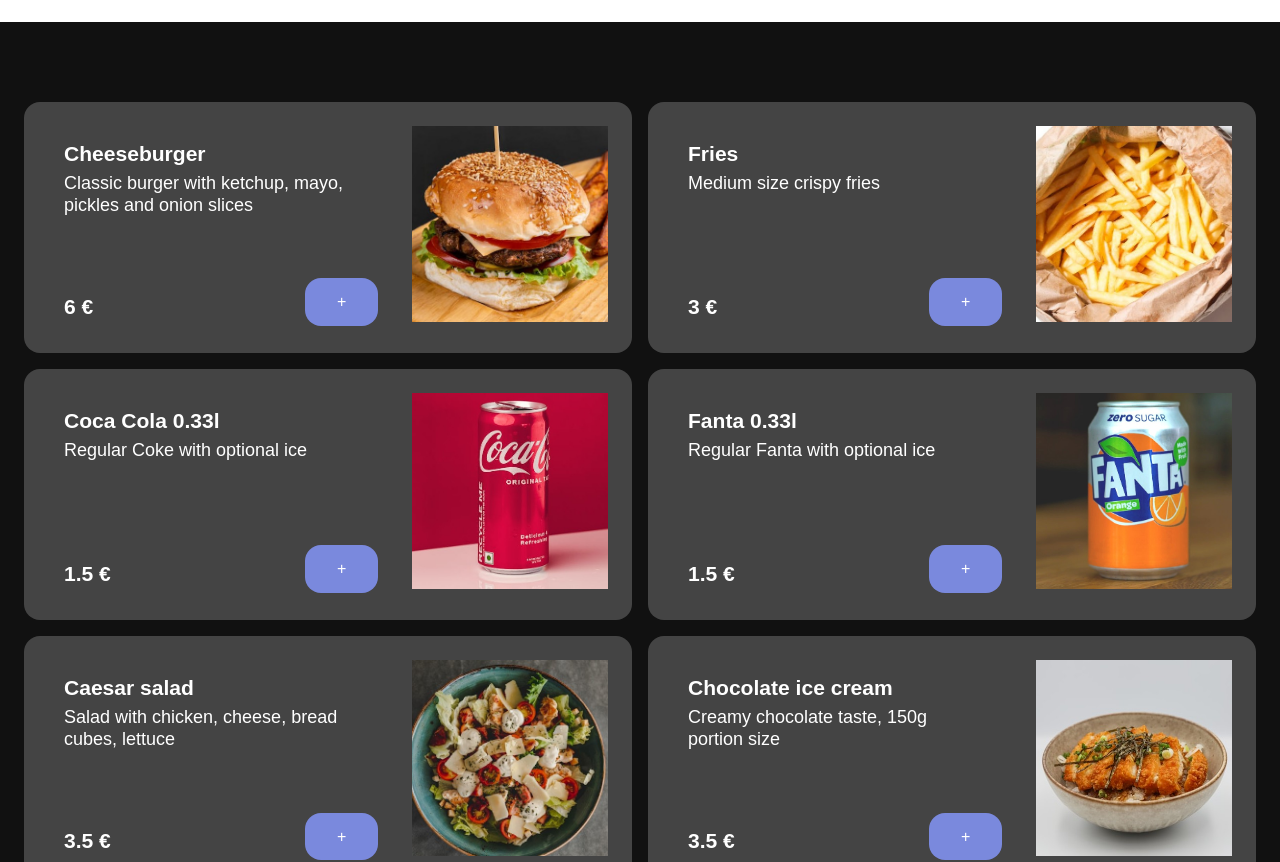
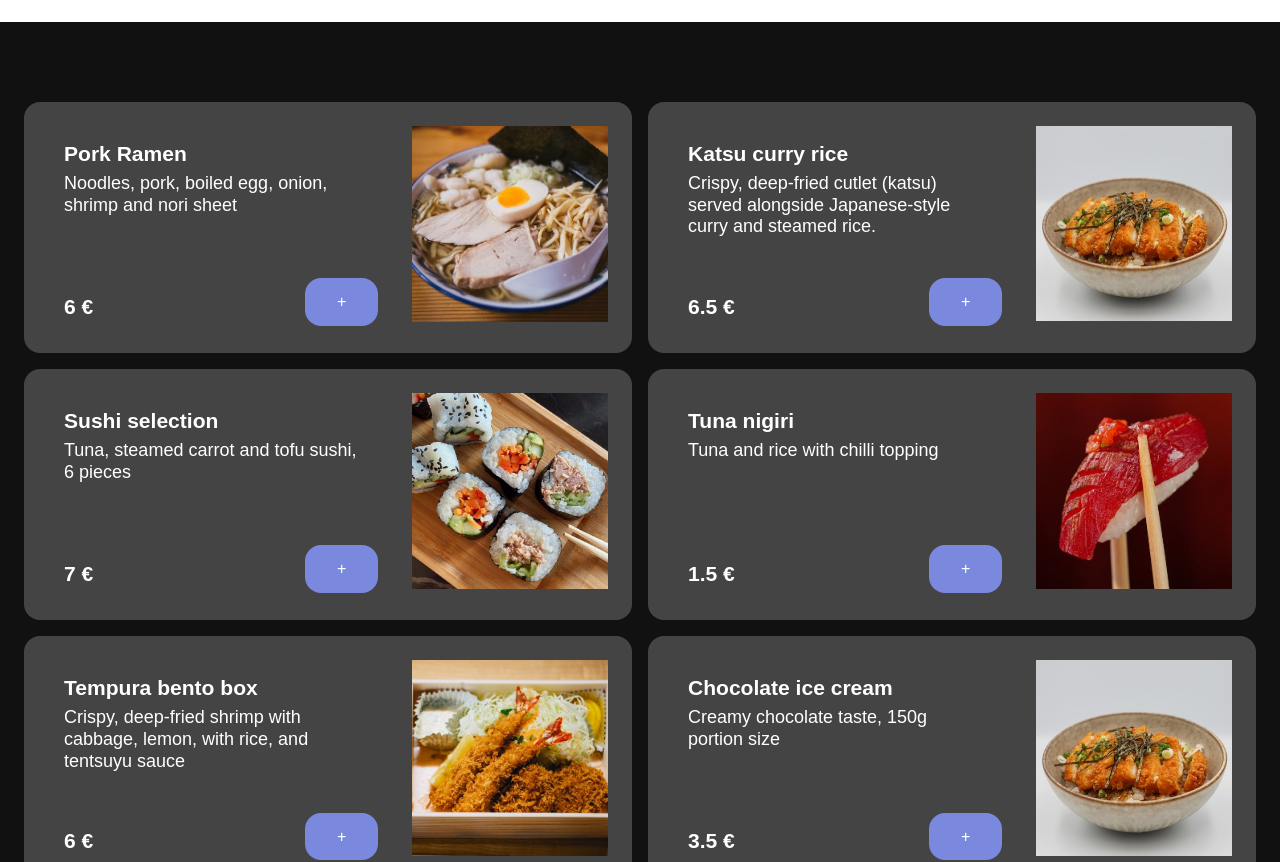
Before and after one commit to globalGLEX/ProjectN3, a React (Vite) app: page / in a window 1280 px wide. Shown: the part 1623-2485 px from the top of the page. Built offline with nearby package versions, Linux system fonts and the light colour scheme.

Commit message:
add 2nd restaurant data

```diff
--- a/src/components/Restaurant.tsx
+++ b/src/components/Restaurant.tsx
@@ -50,39 +50,39 @@
             <div className="products">
 
                 <Product
-                    name={data.restaurants[0].products[0].name}
-                    desc={data.restaurants[0].products[0].desc}
-                    price={data.restaurants[0].products[0].price}
-                    imageUrl={data.restaurants[0].products[0].imageUrl}
-                    imageAlt={data.restaurants[0].products[0].alt}
+                    name={data.restaurants[1].products[0].name}
+                    desc={data.restaurants[1].products[0].desc}
+                    price={data.restaurants[1].products[0].price}
+                    imageUrl={data.restaurants[1].products[0].imageUrl}
+                    imageAlt={data.restaurants[1].products[0].alt}
                     />
                 <Product
-                     name={data.restaurants[0].products[1].name}
-                     desc={data.restaurants[0].products[1].desc}
-                     price={data.restaurants[0].products[1].price}
-                     imageUrl={data.restaurants[0].products[1].imageUrl}
-                     imageAlt={data.restaurants[0].products[1].alt}
+                     name={data.restaurants[1].products[1].name}
+                     desc={data.restaurants[1].products[1].desc}
+                     price={data.restaurants[1].products[1].price}
+                     imageUrl={data.restaurants[1].products[1].imageUrl}
+                     imageAlt={data.restaurants[1].products[1].alt}
                      />
                 <Product
-                    name={data.restaurants[0].products[2].name}
-                    desc={data.restaurants[0].products[2].desc}
-                    price={data.restaurants[0].products[2].price}
-                    imageUrl={data.restaurants[0].products[2].imageUrl}
-                    imageAlt={data.restaurants[0].products[2].alt}
+                    name={data.restaurants[1].products[2].name}
+                    desc={data.restaurants[1].products[2].desc}
+                    price={data.restaurants[1].products[2].price}
+                    imageUrl={data.restaurants[1].products[2].imageUrl}
+                    imageAlt={data.restaurants[1].products[2].alt}
                     />
                 <Product
-                    name={data.restaurants[0].products[3].name}
-                    desc={data.restaurants[0].products[3].desc}
-                    price={data.restaurants[0].products[3].price}
-                    imageUrl={data.restaurants[0].products[3].imageUrl}
-                    imageAlt={data.restaurants[0].products[3].alt}
+                    name={data.restaurants[1].products[3].name}
+                    desc={data.restaurants[1].products[3].desc}
+                    price={data.restaurants[1].products[3].price}
+                    imageUrl={data.restaurants[1].products[3].imageUrl}
+                    imageAlt={data.restaurants[1].products[3].alt}
                     />
                 <Product
-                    name={data.restaurants[0].products[4].name}
-                    desc={data.restaurants[0].products[4].desc}
-                    price={data.restaurants[0].products[4].price}
-                    imageUrl={data.restaurants[0].products[4].imageUrl}
-                    imageAlt={data.restaurants[0].products[4].alt}
+                    name={data.restaurants[1].products[4].name}
+                    desc={data.restaurants[1].products[4].desc}
+                    price={data.restaurants[1].products[4].price}
+                    imageUrl={data.restaurants[1].products[4].imageUrl}
+                    imageAlt={data.restaurants[1].products[4].alt}
                     />
                 <Product
                     name={data.restaurants[0].products[5].name}
--- a/src/modules/data.tsx
+++ b/src/modules/data.tsx
@@ -60,7 +60,50 @@
         logoUrl: {},
         imageUrl: "/src/assets/shohei.jpg",
         imageUrlAlt: "Japanese restaurant",
-        categories: ['Burgers','Fries', 'Drinks', 'Salads']
+        categories: ['Burgers','Fries', 'Drinks', 'Salads'],
+        products: [{
+
+            name: "Pork Ramen",
+            desc: "Noodles, pork, boiled egg, onion, shrimp and nori sheet  ",
+            price: 6,
+            options: ['No shrimp', 'No nori sheet', 'No egg'],
+            imageUrl: "/src/assets/porkramen.jpg",
+            alt: "A bowl of pork ramen"
+        },{
+
+            name: "Katsu curry rice",
+            desc: "Crispy, deep-fried cutlet (katsu) served alongside Japanese-style curry and steamed rice.",
+            price: 6.5,
+            options: [''],
+            imageUrl: "/src/assets/katsucurryrice.jpg",
+            alt: "Katsu curry rice bowl"
+        },{
+
+            name: "Sushi selection",
+            desc: "Tuna, steamed carrot and tofu sushi, 6 pieces",
+            price: 7,
+            options: [''],
+            imageUrl: "/src/assets/sushiselection.jpg",
+            alt: "6 sushi rolls on a wooden plate"
+        },{
+
+            name: "Tuna nigiri",
+            desc: "Tuna and rice with chilli topping",
+            price: 1.5,
+            options: ['No chilli topping'],
+            imageUrl: "/src/assets/tunanigiri.jpg",
+            alt: "Tuna nigiri held up with chopsticks"
+        },{
+
+            name: "Tempura bento box",
+            desc: "Crispy, deep-fried shrimp with cabbage, lemon, with rice, and tentsuyu sauce",
+            price: 6,
+            options: [''],
+            imageUrl: "/src/assets/tempurabento.jpg",
+            alt: "Tempura bento box with fried shrimp and cabbage"
+        }
+
+    ]
     },{
         name: "John's Cafe",
         logoUrl: {},
```
